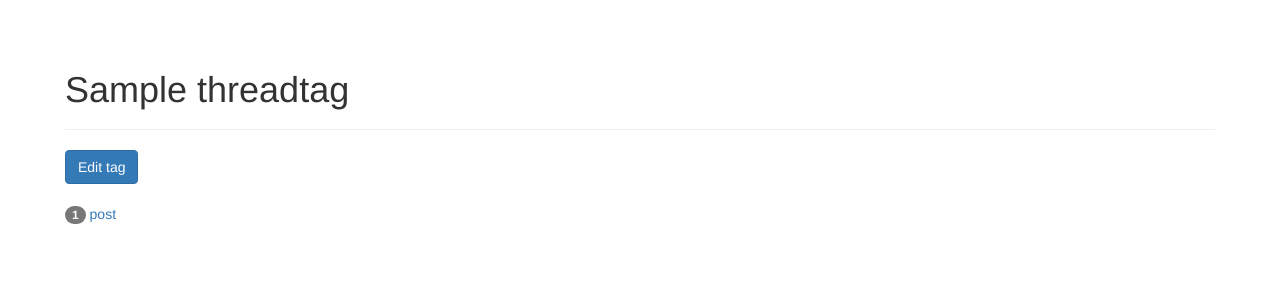
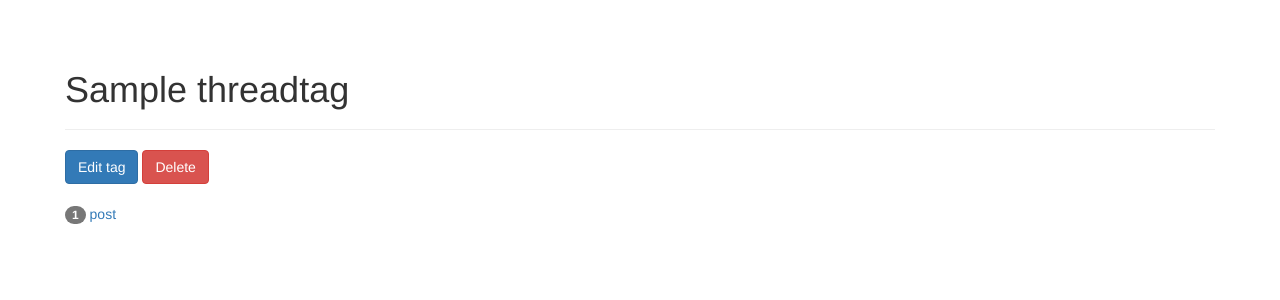
Before and after one commit to xoudini/tsoha, a Flask app: page /tags/1 in a window 1280 px wide. Shown: the part 52-352 px from the top of the page. Run offline with Flask 2, Linux system fonts and the light colour scheme; the visitor is signed in with stand-in values (Sample User, id 1); a database or web service that is not in the repository returns one stand-in record (values such as "Sample title"); some libraries are stand-ins or nearby versions.

Commit message:
Added delete action to individual tag view also.

```diff
--- a/src/templates/tag.html
+++ b/src/templates/tag.html
@@ -13,7 +13,10 @@
 </div>
 
 {% if session['admin'] %}
-<a class="btn btn-primary" href="/tags/{{tag.uid}}/edit">Edit tag</a>
+<form action="/tags/{{tag.uid}}/delete" method="POST">
+    <a class="btn btn-primary" href="/tags/{{tag.uid}}/edit">Edit tag</a>
+    <button class="btn btn-danger" type="submit">Delete</button>
+</form>
 <div class="control-group">&nbsp;</div>
 {% endif %}
 
```
